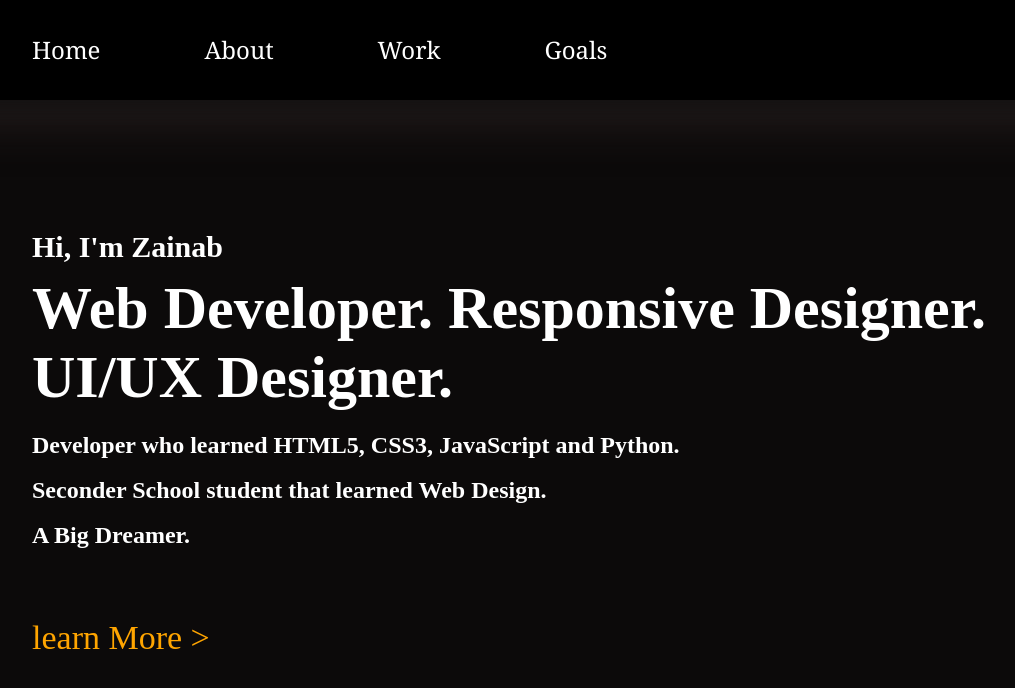
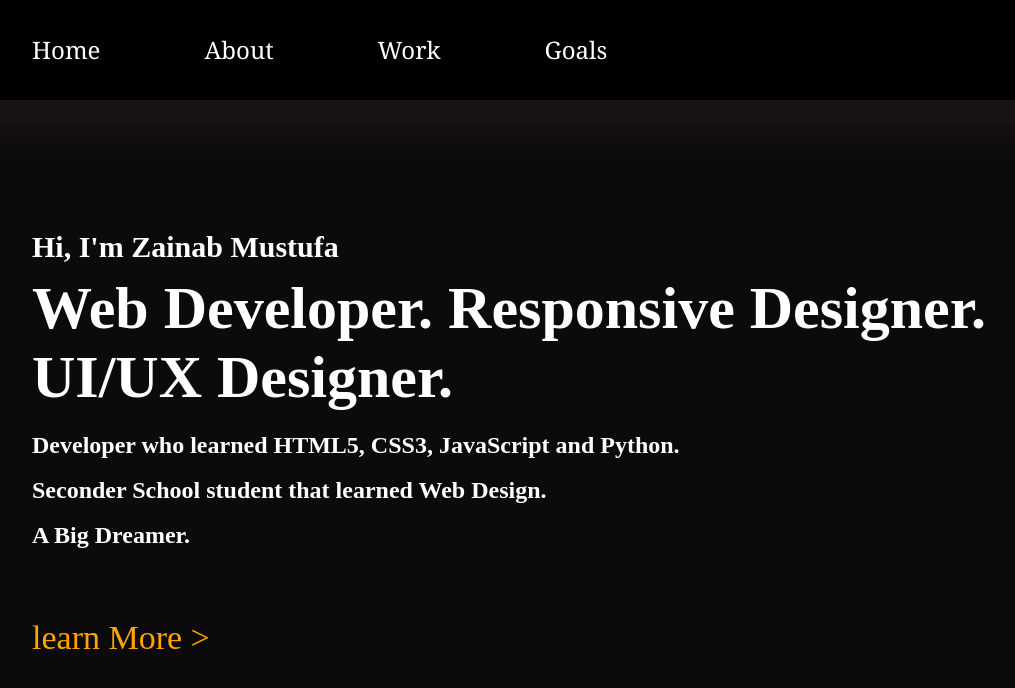
Before and after one commit to zabi66/portfolio.com, a plain HTML site: page index.html in a window 1280 px wide. Shown: the top 688 px of the page, without its empty margins (68-1083 px from the left). Drawn offline with Linux system fonts and the light colour scheme.

Commit message:
Update index.html

```diff
--- a/index.html
+++ b/index.html
@@ -15,7 +15,7 @@
             </ul>
         </nav>
 
-        <h2>Hi, I'm Zainab</h2>
+        <h2>Hi, I'm Zainab Mustufa</h2>
         <h1>Web Developer. Responsive Designer.</h1>
         <h1>UI/UX Designer.</h1>
         <h3>Developer who learned HTML5, CSS3, JavaScript and Python.</h3>
```
